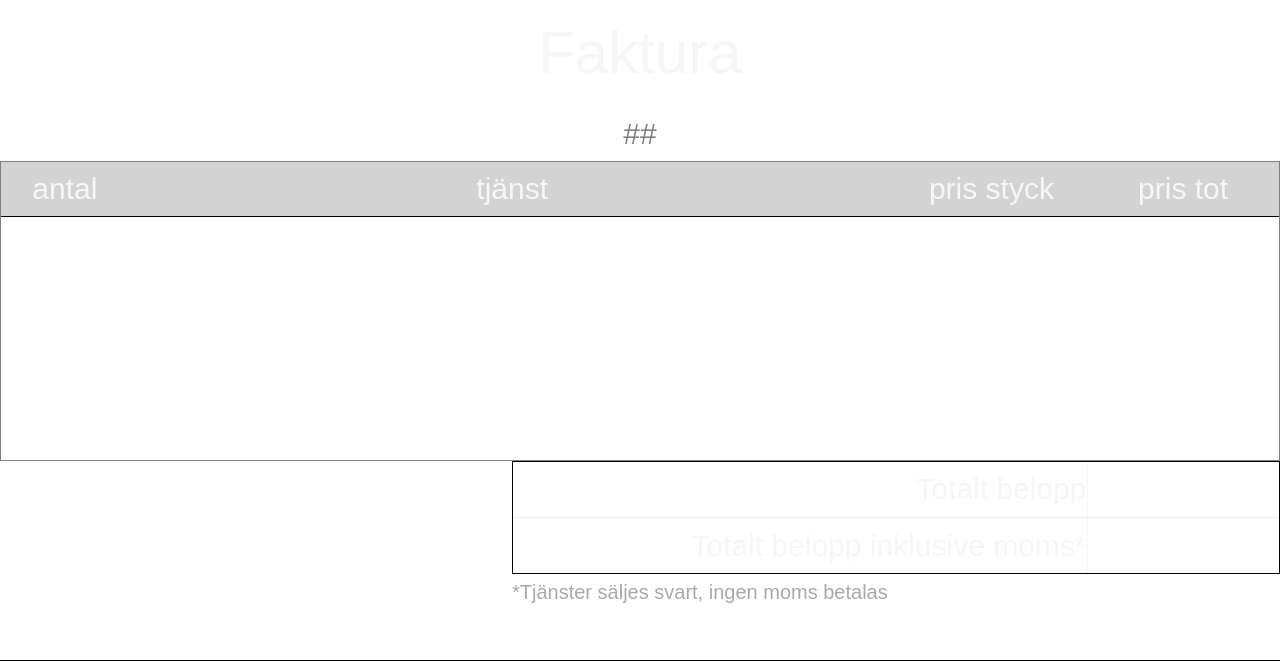
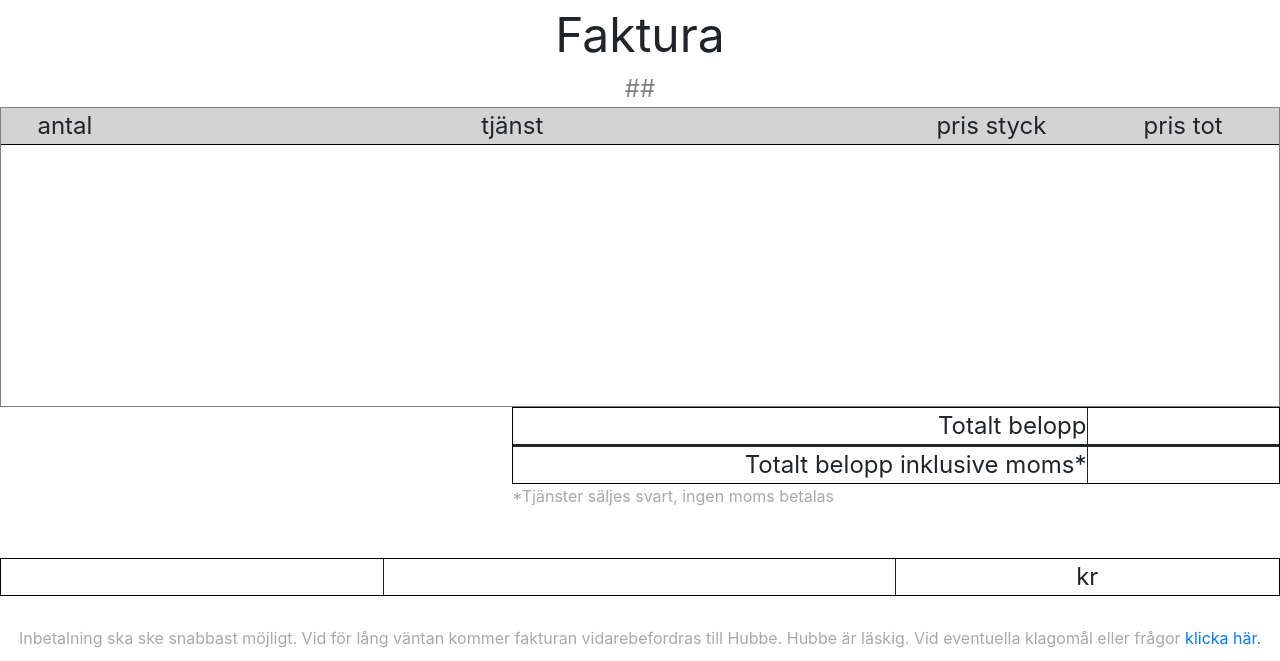
Before and after one commit to ojaoweir/Auto_invoicing, a Python web app: template Auto_invoicing_code_files/program/templates/invoice.html in a window 1280 px wide. Shown: the part 301-962 px from the top of the page. Run offline with Jinja, Linux system fonts and the light colour scheme; the template is opened without the code that fills it, so the values that code supplies are empty; some libraries are stand-ins or nearby versions.

Commit message:
Updating styletag with CSS

```diff
--- a/Auto_invoicing_code_files/program/templates/invoice.html
+++ b/Auto_invoicing_code_files/program/templates/invoice.html
@@ -5,41 +5,25 @@
     <meta http-equiv="Content-Type" content="text/html; charset=utf-8">
   <link rel="stylesheet" href="https://maxcdn.bootstrapcdn.com/bootstrap/4.1.0/css/bootstrap.min.css">
   <style>
-  body {
-      font: 20px Montserrat, sans-serif;
-      line-height: 1.8;
-      color: #f5f6f7;
+  .services-table {
+    text-align: center;
+    border:solid;
+    border-width:1px;
+    border-color:grey;
+    min-height: 300px;
   }
-  p {font-size: 16px;}
-  .margin {margin-bottom: 45px;}
-  .bg-1 {
-      background-color: #1abc9c; /* Green */
-      color: #ffffff;
+  .service-row {
+    display: flex;
   }
-  .bg-2 {
-      background-color: #474e5d; /* Dark Blue */
-      color: #ffffff;
+  .services-table-head {
+    background-color:lightgrey;
+    font-size:1.5em;
+    border-bottom: solid;
+    border-width: 1px;
+    border-color:black;
   }
-  .bg-3 {
-      background-color: #ffffff; /* White */
-      color: #555555;
-  }
-  .bg-4 {
-      background-color: #2f2f2f; /* Black Gray */
-      color: #fff;
-  }
-  .container-fluid {
-      padding-top: 70px;
-      padding-bottom: 70px;
-  }
-  .navbar {
-      padding-top: 15px;
-      padding-bottom: 15px;
-      border: 0;
-      border-radius: 0;
-      margin-bottom: 0;
-      font-size: 12px;
-      letter-spacing: 5px;
+  .amount-of-service {
+    width: 10%;
   }
   </style>
   </head>
@@ -63,17 +47,17 @@
       <div class="invoice-header" style="font-size: 3em; padding-bottom:0px;">Faktura</div>
       <div class="invoice-number"style="font-size: 1.5em; color:grey;">#{{ invoice.id }}#</div>
     </div>
-    <div class="services-table" style="text-align: center; border:solid; border-width:1px; border-color:grey; min-height: 300px;">
-      <div class="services-table-head" style="display:flex; background-color: lightgrey; font-size:1.5em; border-bottom: solid; border-width: 1px; border-color:black;">
-        <div class="amount-of-service-head" style="width: 10%;"> antal </div>
+    <div class="services-table">
+      <div class="services-table-head service-row">
+        <div class="amount-of-service"> antal </div>
         <div class="name-of-service-head" style="width: 60%;"> tjänst </div>
         <div class="price-per-service-head" style="width: 15%;"> pris styck </div>
         <div class="price-tot-of-service-head" style="width: 15%;"> pris tot </div>
       </div>
       <div class="all-services-list">
         {% for service in services %}
-          <div class="service-row" style="display: flex">
-            <div class="service-amount" style="width: 10%;">
+          <div class="service-row">
+            <div class="amount-of-service">
               {{ service.amount }}
             </div>
             <div class="service-name" style="width: 60%;">
```
Also changed, not shown: Auto_invoicing_code_files/app.db.
